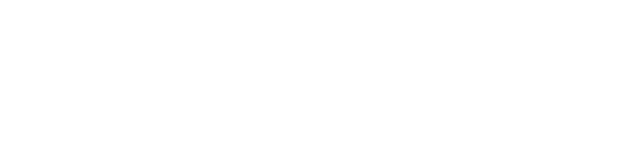
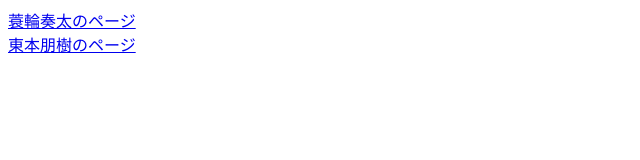
Before and after one commit to minowa-s/branch-test2, a plain HTML site: page index.html in a window 1280 px wide. Shown: the whole page, without its empty margins (0-640 px from the left). Drawn offline with Linux system fonts and the light colour scheme.

Commit message:
index.htmlの編集

```diff
--- a/index.html
+++ b/index.html
@@ -1,7 +1,11 @@
 <!DOCTYPE html>
 <html lang="ja">
 <head>
+	    <meta charset="UTF-8">
+    <title>Document</title>
 	</head>
 <body>
+	<a href="profile_A.html">蓑輪奏太のページ</a><br>
+	<a href="profile_B.html">東本朋樹のページ</a><br>
 	</body>
 </html>
```
